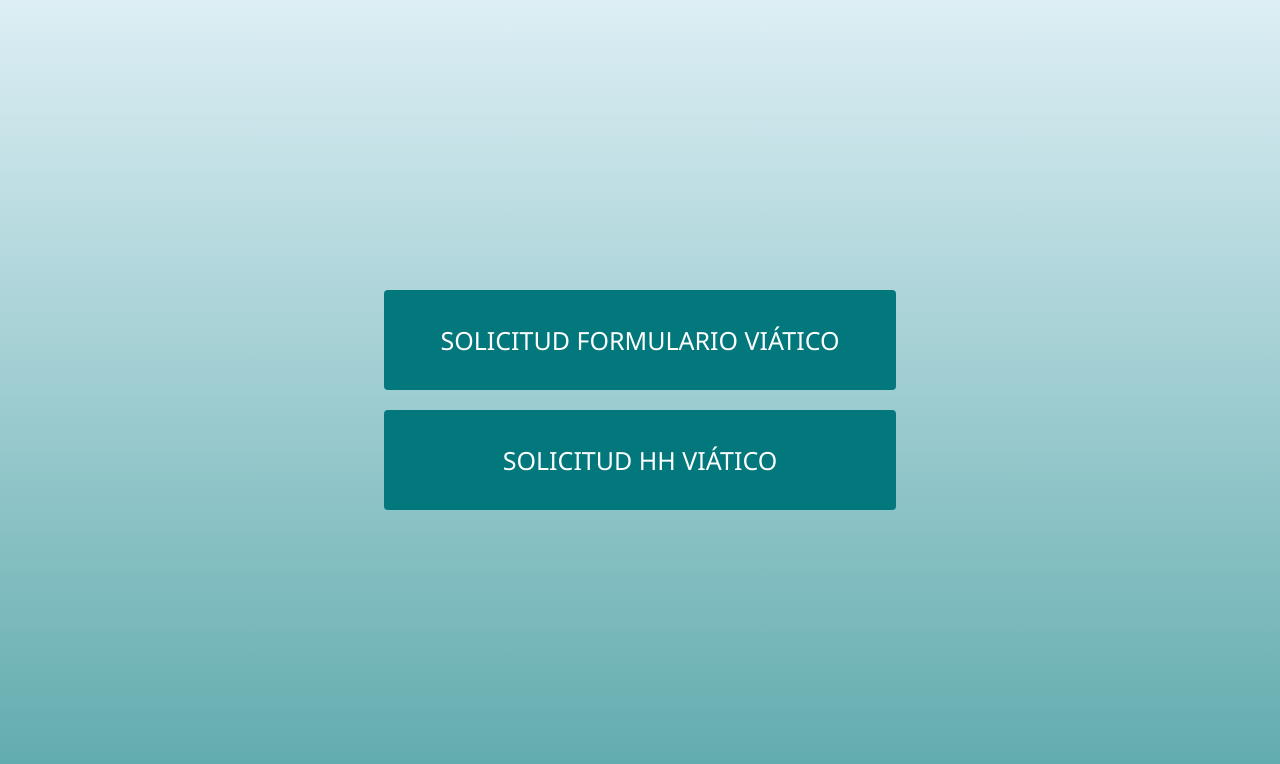
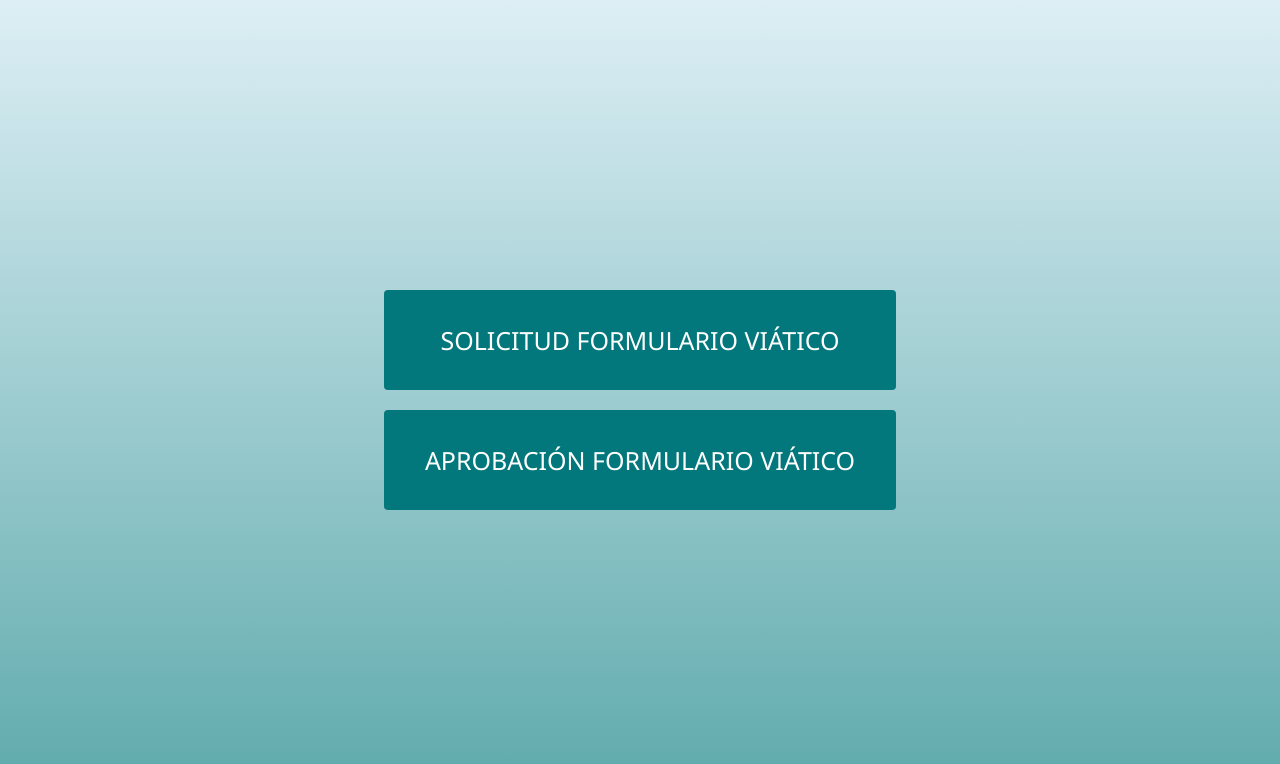
Before and after one commit to GeRoSaKi/hosting, a plain HTML site: page Viaticos.html in a window 1280 px wide. Drawn offline with nearby package versions, Linux system fonts and the light colour scheme.

Commit message:
Update Viaticos.html

```diff
--- a/Viaticos.html
+++ b/Viaticos.html
@@ -20,7 +20,7 @@
 
         <div class="flex-container" id="opciones">
             <a href="https://forms.office.com/r/WYqwtByjrM"><div class="flex-items">SOLICITUD FORMULARIO VIÁTICO</div></a>
-            <a href="https://forms.office.com/r/K1LVqP6uA4"><div class="flex-items">SOLICITUD HH VIÁTICO</div></a>
+            <a href="https://forms.office.com/r/K1LVqP6uA4"><div class="flex-items">APROBACIÓN FORMULARIO VIÁTICO</div></a>
         </div>
 
     </div>
```
